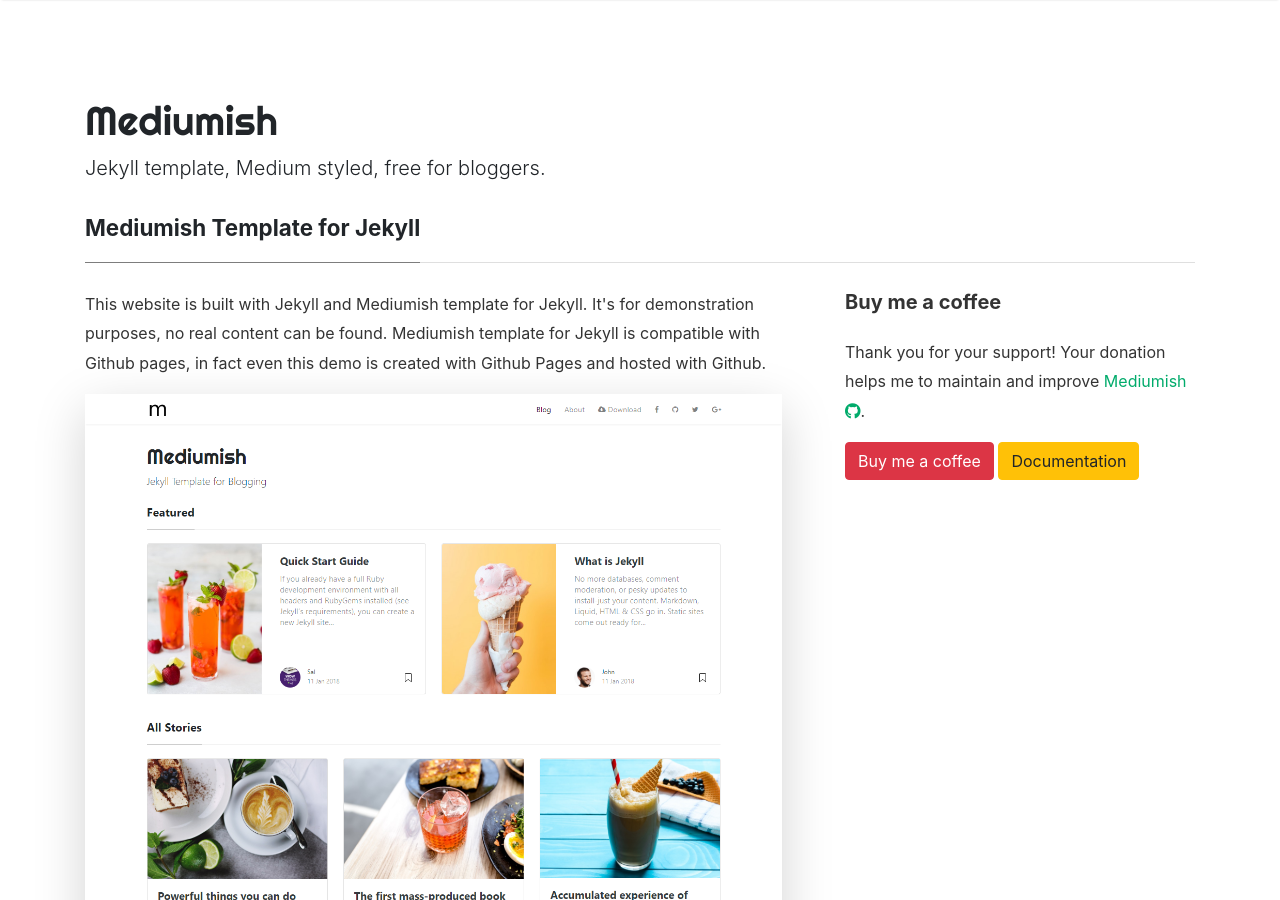
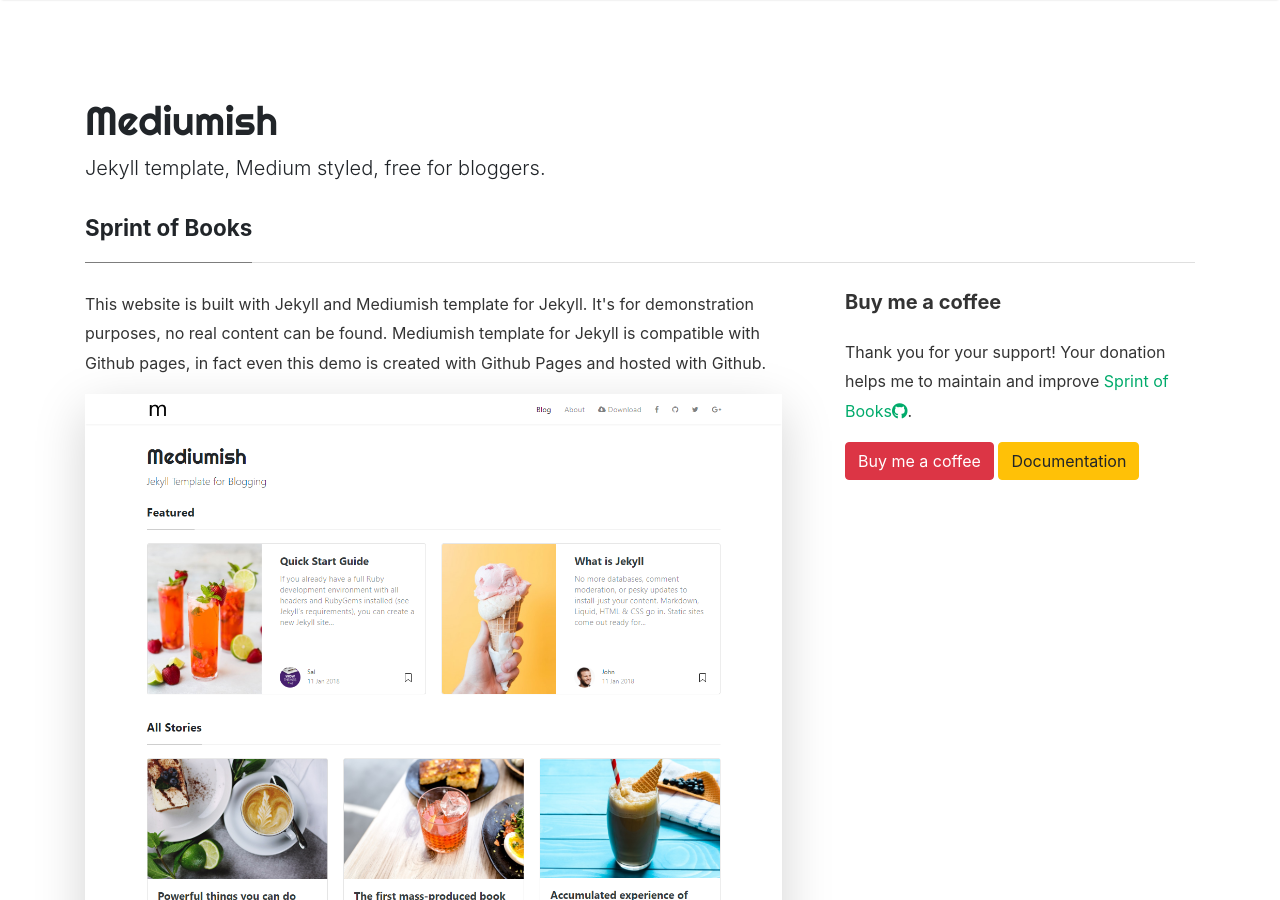
Before and after one commit to LucianaOA/Sprint-of-Books, a Jekyll site: the page built from _pages/about.md, in a window 1280 px wide and 900 px high. Built offline with Jekyll 4.4.1, drawn with Linux system fonts in a browser that asks for light colours; nearby versions of some CDN libraries; comment, search, counter and statistics services are not loaded.

Commit message:
Update about.md

```diff
--- a/_pages/about.md
+++ b/_pages/about.md
@@ -1,6 +1,6 @@
 ---
 layout: page
-title: Mediumish Template for Jekyll
+title: Sprint of Books
 permalink: /about
 comments: true
 ---
@@ -10,7 +10,7 @@
 
 <p>This website is built with Jekyll and Mediumish template for Jekyll. It's for demonstration purposes, no real content can be found. Mediumish template for Jekyll is compatible with Github pages, in fact even this demo is created with Github Pages and hosted with Github.</p>
 
-<p class="mb-5"><img class="shadow-lg" src="/assets/images/sprint-of-books.png" alt="jekyll template mediumish" /></p>
+<p class="mb-5"><img class="shadow-lg" src="/assets/images/sprint-of-books.png" alt="Sprint of Books About" /></p>
 <h4>Documentation</h4>
 
 <p>Please, read the docs <a href="https://bootstrapstarter.com/bootstrap-templates/template-mediumish-bootstrap-jekyll/">here</a>.</p>
@@ -26,7 +26,7 @@
 <div class="sticky-top sticky-top-80">
 <h5>Buy me a coffee</h5>
 
-<p>Thank you for your support! Your donation helps me to maintain and improve <a target="_blank" href="https://github.com/wowthemesnet/mediumish-theme-jekyll">Mediumish <i class="fab fa-github"></i></a>.</p>
+<p>Thank you for your support! Your donation helps me to maintain and improve <a target="_blank" href="https://github.com/wowthemesnet/mediumish-theme-jekyll">Sprint of Books<i class="fab fa-github"></i></a>.</p>
 
 <a target="_blank" href="https://www.wowthemes.net/donate/" class="btn btn-danger">Buy me a coffee</a> <a target="_blank" href="https://bootstrapstarter.com/bootstrap-templates/template-mediumish-bootstrap-jekyll/" class="btn btn-warning">Documentation</a>
 
```
